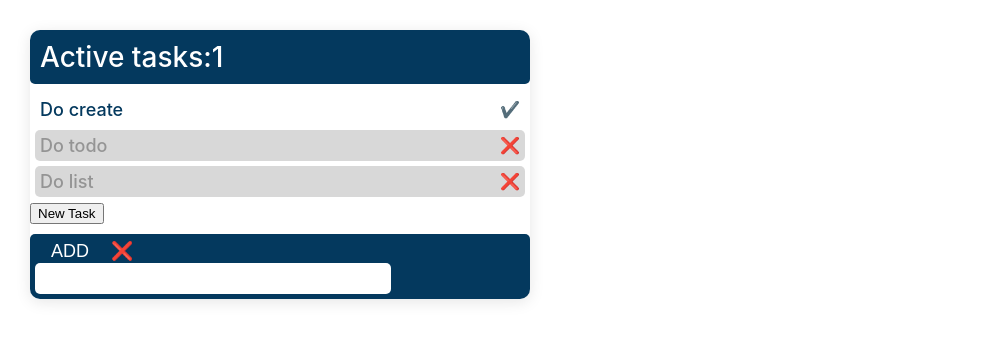
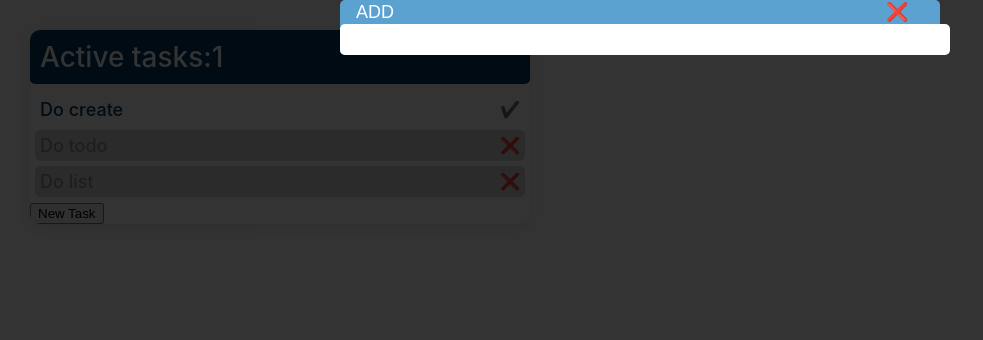
Before and after one commit to Nemoslav/app-todo, a React (Create React App) app: page / in a window 1280 px wide. Shown: the top 340 px of the page, without its empty margins (0-983 px from the left). Built offline with nearby package versions, Linux system fonts and the light colour scheme.

Commit message:
Update index.css

```diff
--- a/src/index.css
+++ b/src/index.css
@@ -1,3 +1,9 @@
+
+
+.task-input, .task-window{
+  display: bloclk;
+  z-index: 1000;
+}
 body {
   margin: 0;
   font-family: -apple-system, BlinkMacSystemFont, 'Segoe UI', 'Roboto', 'Oxygen',
@@ -41,11 +47,37 @@
 }
 
 .task-input {
-  border-radius: 5px;
-  margin-top: 10px;
-  background-color: var(--text);
-  display: flex;
-  padding: 5px;
+ position: fixed;
+top: 0;
+right: 0;
+left: 0;
+bottom: 0;
+background: rgba(0, 0, 0, 0.8);
+
+}
+
+.task-window {
+width: 600px;
+border-radius: 10px;
+background: rgb(91, 162, 209);
+margin: 0 auto;
+
+}
+
+.task-input span {
+  cursor: pointer;
+}
+
+.task-close{
+
+  background-color: transparent;
+  border: none;
+  font-size: 18px;
+  text-transform: uppercase;
+  color: #ffffff;
+  cursor: pointer;
+  margin-left: 80%;
+
 }
 
 .task-input * {
@@ -61,7 +93,7 @@
   color: var(--text);
 }
 
-.task-input button {
+.task-button {
   background-color: transparent;
   border: none;
   font-size: 18px;
@@ -105,3 +137,12 @@
   background-color: #04395e3d;
   border-radius: 5px;
 }
+
+.pretasks{
+  margin: 30px 0 0 30px;
+  width: 500px;
+  border-radius: 10px;
+  box-shadow: 0 3px 15px #0000001a;
+  overflow: hidden;
+
+}
```
